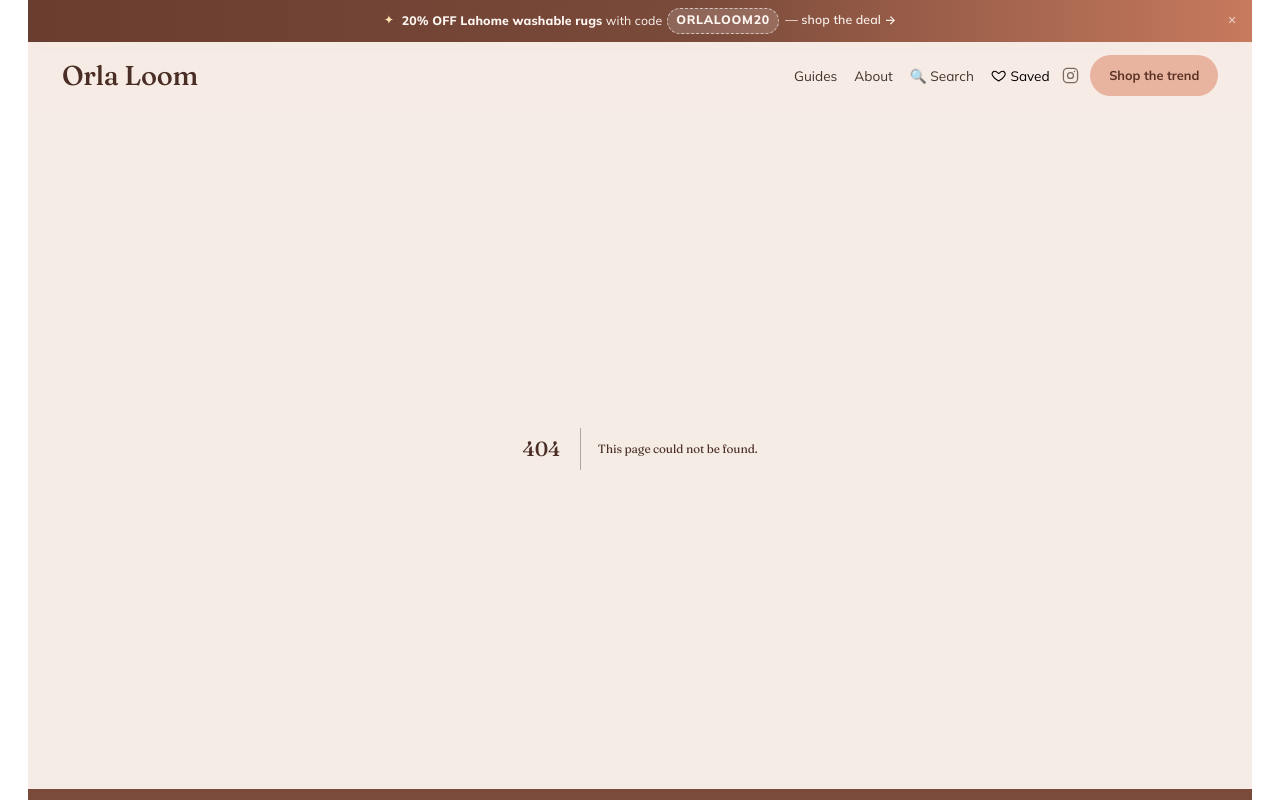
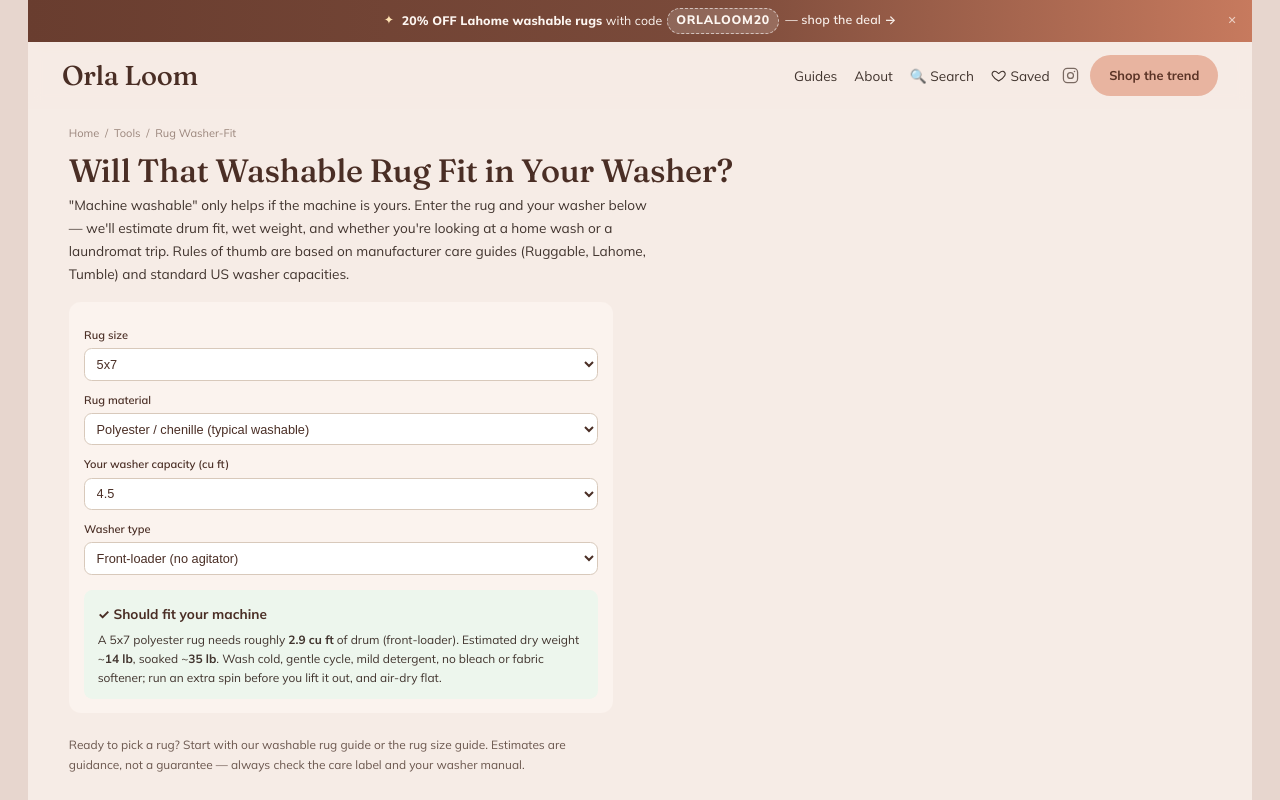
Before and after one commit to Arash8382/orlaloom, a Next.js app: page /tools/rug-washer-fit in a window 1280 px wide. Before the commit this address had no page. Shown: the top 800 px of the page. Built offline with nearby package versions, Linux system fonts and the light colour scheme.

Commit message:
Add rug washer-fit calculator tool

```diff
--- /dev/null
+++ b/app/tools/rug-washer-fit/Calculator.jsx
@@ -0,0 +1,70 @@
+"use client";
+import { useState } from "react";
+
+const RUG_SIZES = {
+  "3x5": { area: 15, dryLb: 6 },
+  "4x6": { area: 24, dryLb: 9 },
+  "5x7": { area: 35, dryLb: 14 },
+  "6x9": { area: 54, dryLb: 20 },
+  "8x10": { area: 80, dryLb: 28 },
+  "9x12": { area: 108, dryLb: 38 },
+};
+const MATERIALS = { "Polyester / chenille (typical washable)": 1.0, "Cotton / flatweave": 0.8, "Microfiber / shag": 1.35 };
+
+export default function Calculator() {
+  const [size, setSize] = useState("5x7");
+  const [material, setMaterial] = useState("Polyester / chenille (typical washable)");
+  const [capacity, setCapacity] = useState("4.5");
+  const [type, setType] = useState("front");
+
+  const rug = RUG_SIZES[size];
+  const dry = Math.round(rug.dryLb * MATERIALS[material]);
+  const wet = Math.round(dry * 2.5);
+  const cap = parseFloat(capacity);
+  // Practical rule: needed cu ft ≈ area(sqft) / 12 for foldable washables, front-loaders handle ~15% more than top-loaders with agitators.
+  const needed = rug.area / (type === "front" ? 12 : 10);
+  const fits = cap >= needed;
+  const marginal = !fits && cap >= needed * 0.85;
+
+  const box = { padding: "16px 18px", borderRadius: 14, background: "var(--card)", maxWidth: 640 };
+  const label = { display: "block", fontSize: 13, fontWeight: 600, color: "var(--head)", margin: "12px 0 4px" };
+  const sel = { width: "100%", padding: "9px 10px", borderRadius: 9, border: "1px solid #d8c9bb", fontSize: 15, background: "#fff", color: "var(--head)" };
+
+  return (
+    <div style={box}>
+      <label style={label}>Rug size</label>
+      <select style={sel} value={size} onChange={(e) => setSize(e.target.value)}>
+        {Object.keys(RUG_SIZES).map((s) => <option key={s}>{s}</option>)}
+      </select>
+      <label style={label}>Rug material</label>
+      <select style={sel} value={material} onChange={(e) => setMaterial(e.target.value)}>
+        {Object.keys(MATERIALS).map((m) => <option key={m}>{m}</option>)}
+      </select>
+      <label style={label}>Your washer capacity (cu ft)</label>
+      <select style={sel} value={capacity} onChange={(e) => setCapacity(e.target.value)}>
+        {["3.5", "4.0", "4.5", "5.0", "5.5", "6.0+"].map((c) => <option key={c} value={parseFloat(c)}>{c}</option>)}
+      </select>
+      <label style={label}>Washer type</label>
+      <select style={sel} value={type} onChange={(e) => setType(e.target.value)}>
+        <option value="front">Front-loader (no agitator)</option>
+        <option value="top">Top-loader with agitator</option>
+      </select>
+
+      <div style={{ marginTop: 18, padding: "14px 16px", borderRadius: 10, background: fits ? "#edf6ed" : marginal ? "#fdf6e3" : "#fdeeee" }}>
+        <div style={{ fontWeight: 700, fontSize: 16, color: "var(--head)", marginBottom: 6 }}>
+          {fits ? "✓ Should fit your machine" : marginal ? "△ Tight — possible but risky" : "✗ Take it to a laundromat"}
+        </div>
+        <div style={{ fontSize: 14, lineHeight: 1.6, color: "var(--ink)" }}>
+          A {size} {material.split(" ")[0].toLowerCase()} rug needs roughly <strong>{needed.toFixed(1)} cu ft</strong> of drum
+          ({type === "front" ? "front-loader" : "top-loader — agitators are harder on rugs and need extra room"}).
+          Estimated dry weight ~<strong>{dry} lb</strong>, soaked ~<strong>{wet} lb</strong>.{" "}
+          {fits
+            ? "Wash cold, gentle cycle, mild detergent, no bleach or fabric softener; run an extra spin before you lift it out, and air-dry flat."
+            : marginal
+            ? "It may physically fit, but cramming reduces cleaning and strains bearings. If you try: cold gentle cycle, solo load, extra spin. A commercial front-loader is the safer call."
+            : `Look for a commercial washer of ${Math.ceil(needed)}+ cu ft at a laundromat (usually the 40–60 lb machines). Bring quarters and a cart — ${wet} lb of wet rug is a two-arm job.`}
+        </div>
+      </div>
+    </div>
+  );
+}
--- /dev/null
+++ b/app/tools/rug-washer-fit/page.js
@@ -0,0 +1,50 @@
+import Link from "next/link";
+import { site } from "../../../lib/site";
+import Calculator from "./Calculator";
+
+export const metadata = {
+  title: "Rug Washer-Fit Calculator — Will Your Washable Rug Fit in Your Machine?",
+  description:
+    "Free tool: enter your rug size and washer capacity to see if a washable rug will actually fit in your washing machine — with wet-weight estimates and laundromat guidance.",
+  alternates: { canonical: "/tools/rug-washer-fit" },
+};
+
+export default function RugWasherFitPage() {
+  const url = `${site.url}/tools/rug-washer-fit`;
+  const jsonLd = {
+    "@context": "https://schema.org",
+    "@graph": [
+      { "@type": "WebApplication", name: "Rug Washer-Fit Calculator", url, applicationCategory: "UtilityApplication",
+        operatingSystem: "Any", offers: { "@type": "Offer", price: "0", priceCurrency: "USD" },
+        publisher: { "@type": "Organization", name: site.name, url: site.url } },
+      { "@type": "FAQPage", mainEntity: [
+        { "@type": "Question", name: "Can I wash an 8x10 washable rug in a home washing machine?",
+          acceptedAnswer: { "@type": "Answer", text: "Usually not. An 8x10 polyester washable rug typically needs a 5.0+ cu ft drum and can exceed 25 lb soaking wet. Most 8x10 rugs need a commercial front-loader at a laundromat. 5x7 and smaller usually fit a standard 4.5 cu ft home machine." } },
+        { "@type": "Question", name: "How much does a washable rug weigh when wet?",
+          acceptedAnswer: { "@type": "Answer", text: "Roughly 2 to 3 times its dry weight. A 15 lb 5x7 rug can weigh 35+ lb soaked, which strains both the machine bearings and your back — spin twice before moving it." } },
+      ] },
+    ],
+  };
+  return (
+    <>
+      <script type="application/ld+json" dangerouslySetInnerHTML={{ __html: JSON.stringify(jsonLd) }} />
+      <div className="container" style={{ paddingTop: 18, paddingBottom: 48 }}>
+        <div className="breadcrumb"><Link href="/">Home</Link> &nbsp;/&nbsp; Tools &nbsp;/&nbsp; Rug Washer-Fit</div>
+        <h1 style={{ fontFamily: "var(--serif)", fontSize: "clamp(26px,3.6vw,38px)", color: "var(--head)", margin: "10px 0 6px" }}>
+          Will That Washable Rug Fit in Your Washer?
+        </h1>
+        <p style={{ lineHeight: 1.7, maxWidth: "72ch", color: "var(--ink)", marginBottom: 20 }}>
+          "Machine washable" only helps if the machine is yours. Enter the rug and your washer below — we&apos;ll estimate
+          drum fit, wet weight, and whether you&apos;re looking at a home wash or a laundromat trip. Rules of thumb are based
+          on manufacturer care guides (Ruggable, Lahome, Tumble) and standard US washer capacities.
+        </p>
+        <Calculator />
+        <p style={{ lineHeight: 1.7, maxWidth: "72ch", color: "var(--muted-2)", marginTop: 26, fontSize: 14 }}>
+          Ready to pick a rug? Start with our <Link href="/blog/cottagecore-washable-rugs">washable rug guide</Link> or the{" "}
+          <Link href="/blog/rug-size-guide">rug size guide</Link>. Estimates are guidance, not a guarantee — always check the
+          care label and your washer manual.
+        </p>
+      </div>
+    </>
+  );
+}
```
